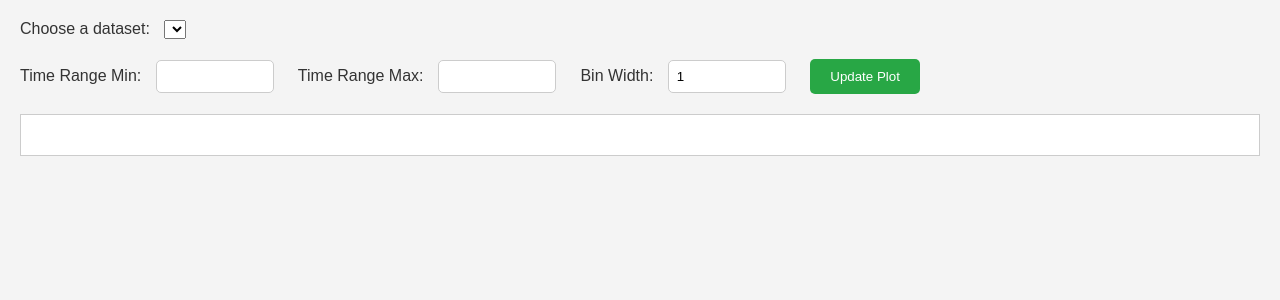
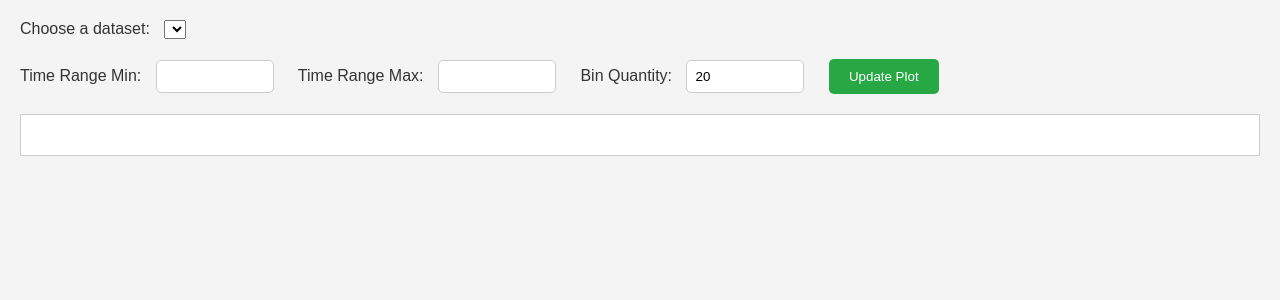
Before and after one commit to Jiahao-Grinnell/chemistry-app, a Flask app: page / in a window 1280 px wide. Shown: the top 300 px of the page. Run offline with Flask 3, Linux system fonts and the light colour scheme; data that the repository does not hold is empty.

Commit message:
switched from bin width to bin quantity

```diff
--- a/app.py
+++ b/app.py
@@ -28,55 +28,33 @@ def get_histogram_data():
     dataset = data['dataset']
     element = data['element']
     time_range = data.get('timeRange')
-    bin_width = float(data.get('binWidth', 1))  # Ensure bin_width is a float, defaulting to 1
+    num_bins = int(data.get('numBins', 10))  # Use numBins to specify the number of bins directly
 
     df = pd.read_excel(os.path.join(DATA_FOLDER, dataset))
 
-    #print('-------------')
-    #print(df['time'])
-    #print(time_max)
-    #print('-------------')
-
-    # Convert time range to floats
-    time_min = float(data['timeRange'][0]) if data['timeRange'][0] is not None else df.iloc[:,0].min()
-    time_max = float(data['timeRange'][1]) if data['timeRange'][1] is not None else df.iloc[:,0].max()
-
-    # Filter the dataframe based on the calculated time range
+    # Convert time range to floats, filter the dataframe based on the calculated time range
+    time_min = float(time_range[0]) if time_range and time_range[0] is not None else df.iloc[:,0].min()
+    time_max = float(time_range[1]) if time_range and time_range[1] is not None else df.iloc[:,0].max()
     df_filtered = df[(df[df.columns[0]] >= time_min) & (df[df.columns[0]] <= time_max)]
 
-    # Ensure bin_width is valid
-    bin_width = max(bin_width, 0.0001)  # Avoid division by zero or negative widths
+    if not df_filtered.empty:
+        # Calculate histogram
+        counts, bin_edges = np.histogram(df_filtered[element], bins=num_bins)
+        bin_centers = (bin_edges[:-1] + bin_edges[1:]) / 2
 
-    # Calculate histogram
-    if not df_filtered.empty:
-        counts, bin_edges = np.histogram(df_filtered[element], bins=np.arange(df_filtered[element].min(), df_filtered[element].max() + bin_width, bin_width))
+        # Find the bin with the highest frequency
+        max_count_index = np.argmax(counts)
+        max_count_range = (bin_edges[max_count_index], bin_edges[max_count_index + 1])
+        max_count_value = counts[max_count_index]
+
+        histogram_data = {
+            'counts': counts.tolist(),
+            'binCenters': bin_centers.tolist(),
+            'maxCountRange': max_count_range,
+            'maxCountValue': int(max_count_value)  # Ensure JSON serialization
+        }
     else:
-        counts, bin_edges = [], []
-
-    bin_centers = 0.5 * (bin_edges[:-1] + bin_edges[1:])
-
-    # Calculate quantiles
-    #quantiles = df_filtered[element].quantile([0.25, 0.5, 0.75, 1.0]).tolist()
-    # Calculate quantiles for the histogram frequencies (not the actual data values)
-    """ counts_cumsum = np.cumsum(counts)  # Cumulative sum of counts
-    total = counts_cumsum[-1]  # Total counts (for calculating percentiles)
-    quantile_indices = [percentile(counts_cumsum, q) for q in [25, 50, 75, 100]]
-    quantile_ranges = [np.digitize(q, counts_cumsum, right=True) for q in quantile_indices] """
-
-    # Get the bin range for each quantile
-    #quantiles_info = [{'percentile': p, 'range': (bin_edges[i], bin_edges[i+1])} for p, i in zip([25, 50, 75, 100], quantile_ranges)]
-     # Find the bin with the highest frequency
-    max_count_index = np.argmax(counts)
-
-    max_count_range = (bin_edges[max_count_index], bin_edges[max_count_index + 1])
-    max_count_value = counts[max_count_index]
-    max_count_value = int(max_count_value.item())
-    histogram_data = {
-        'counts': counts.tolist(),
-        'binCenters': bin_centers.tolist(),
-        'maxCountRange': max_count_range,
-        'maxCountValue': max_count_value
-    }
+        histogram_data = {'error': 'Filtered dataframe is empty'}
 
     return jsonify(histogram_data)
 
--- a/static/js/scripts.js
+++ b/static/js/scripts.js
@@ -29,20 +29,20 @@ function updateElementButtons(dataset) {
                 button.addEventListener('click', () => {
                     const timeMin = document.getElementById('time-range-min').value || undefined;
                     const timeMax = document.getElementById('time-range-max').value || undefined;
-                    const binWidth = document.getElementById('bin-width').value || 1;
-                    updatePlot(dataset, column, [timeMin, timeMax], binWidth);
+                    const numBins  = document.getElementById('bin-width').value || 10;
+                    updatePlot(dataset, column, [timeMin, timeMax], numBins);
                 });
                 container.appendChild(button);
             });
         });
 }
 
-function updatePlot(dataset, element, timeRange, binWidth) {
+function updatePlot(dataset, element, timeRange, numBins) {
     const payload = {
         dataset,
         element,
         timeRange: [timeRange[0] || null, timeRange[1] || null],
-        binWidth: binWidth || null
+        numBins: numBins  || null
     };
 
     fetch('/histogram', {
@@ -77,6 +77,13 @@ function drawHistogram(data) {
               "translate(" + margin.left + "," + margin.top + ")");
 
     // X axis: scale it to fit between 0 and the width of the SVG
+    console.log(data.binCenters); // Add this to debug
+    // Right after receiving the data in your fetch's .then block
+if (!data.binCenters) {
+    console.error('binCenters is undefined:', data);
+    // Handle the missing data appropriately, perhaps by showing an error message
+    return;
+}
     const x = d3.scaleLinear()
         .domain([d3.min(data.binCenters), d3.max(data.binCenters)])
         .range([0, width]);
@@ -187,11 +194,11 @@ document.addEventListener('DOMContentLoaded', function() {
         const dataset = document.getElementById('dataset-dropdown').value;
         const timeMin = document.getElementById('time-range-min').value;
         const timeMax = document.getElementById('time-range-max').value;
-        const binWidth = document.getElementById('bin-width').value;
+        const numBins = document.getElementById('bin-width').value;
         const selectedElement = getSelectedElement(); // You'll need to implement this function to determine which element is selected
 
         // Call updatePlot with the gathered values
-        updatePlot(dataset, selectedElement, [timeMin, timeMax], binWidth);
+        updatePlot(dataset, selectedElement, [timeMin, timeMax], numBins);
     });
 });
 
--- a/templates/index.html
+++ b/templates/index.html
@@ -20,8 +20,8 @@
         <input type="number" id="time-range-min">
         <label for="time-range-max">Time Range Max:</label>
         <input type="number" id="time-range-max">
-        <label for="bin-width">Bin Width:</label>
-        <input type="number" id="bin-width" value="1">
+        <label for="bin-width">Bin Quantity:</label>
+        <input type="number" id="bin-width" value="20">
         <button id="update-plot">Update Plot</button>
     </div>
 
```
